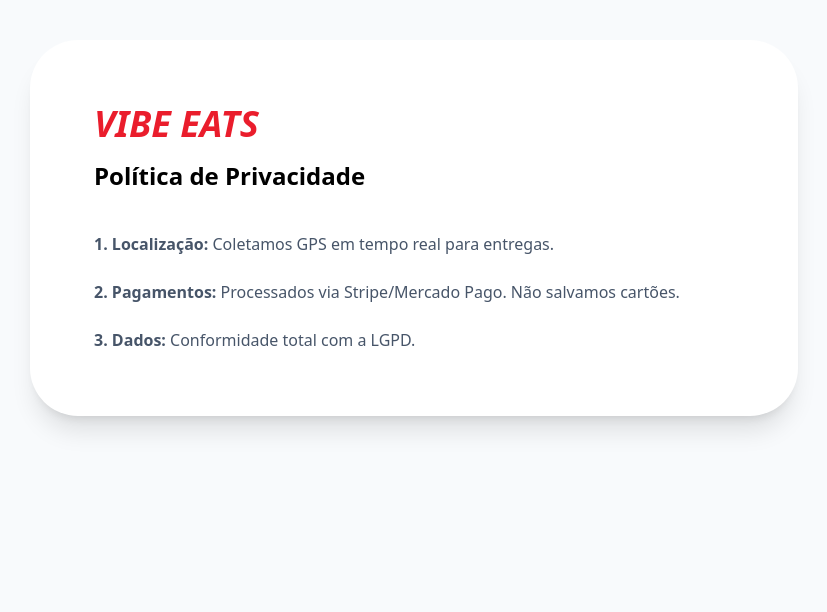
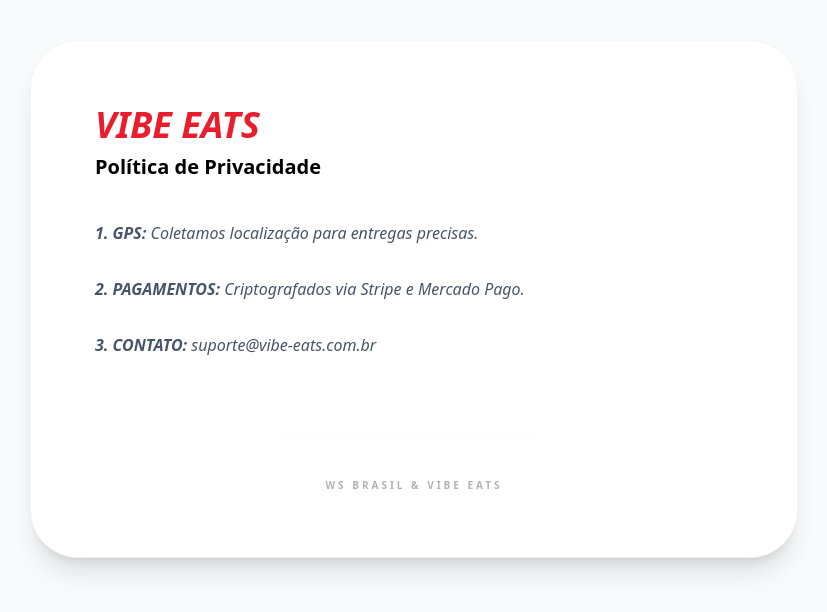
Before and after one commit to sousawso666/vibe-eats, a plain HTML site: page privacy.html in a window 1280 px wide. Shown: the whole page, without its empty margins (226-1053 px from the left). Drawn offline with nearby package versions, Linux system fonts and the light colour scheme.

Commit message:
Revise privacy policy layout and details
Updated privacy policy content and formatting.

```diff
--- a/privacy.html
+++ b/privacy.html
@@ -1,18 +1,21 @@
 <!DOCTYPE html>
 <html lang="pt-br">
 <head>
-    <meta charset="UTF-8"><title>Política de Privacidade - VIBE EATS</title>
+    <meta charset="UTF-8"><title>Privacidade - VIBE EATS</title>
     <script src="https://cdn.tailwindcss.com"></script>
 </head>
 <body class="bg-slate-50 p-10 font-sans">
-    <div class="max-w-3xl mx-auto bg-white p-16 rounded-[3rem] shadow-xl">
-        <h1 class="text-4xl font-black italic uppercase text-[#EA1D2C]">VIBE EATS</h1>
-        <h2 class="text-2xl font-bold mt-4">Política de Privacidade</h2>
-        <div class="mt-10 space-y-6 text-slate-600">
-            <p><strong>1. Localização:</strong> Coletamos GPS em tempo real para entregas.</p>
-            <p><strong>2. Pagamentos:</strong> Processados via Stripe/Mercado Pago. Não salvamos cartões.</p>
-            <p><strong>3. Dados:</strong> Conformidade total com a LGPD.</p>
+    <div class="max-w-3xl mx-auto bg-white p-16 rounded-[3rem] shadow-xl border border-slate-100">
+        <h1 class="text-4xl font-black italic text-[#EA1D2C] uppercase">VIBE EATS</h1>
+        <h2 class="text-xl font-bold mt-2">Política de Privacidade</h2>
+        <div class="mt-10 space-y-8 text-slate-600 italic">
+            <p><strong>1. GPS:</strong> Coletamos localização para entregas precisas.</p>
+            <p><strong>2. PAGAMENTOS:</strong> Criptografados via Stripe e Mercado Pago.</p>
+            <p><strong>3. CONTATO:</strong> suporte@vibe-eats.com.br</p>
         </div>
+        <footer class="mt-20 pt-10 border-t border-slate-100 text-center opacity-30 text-[10px] font-black uppercase tracking-[0.3em]">
+            WS BRASIL & VIBE EATS
+        </footer>
     </div>
 </body>
 </html>
```
